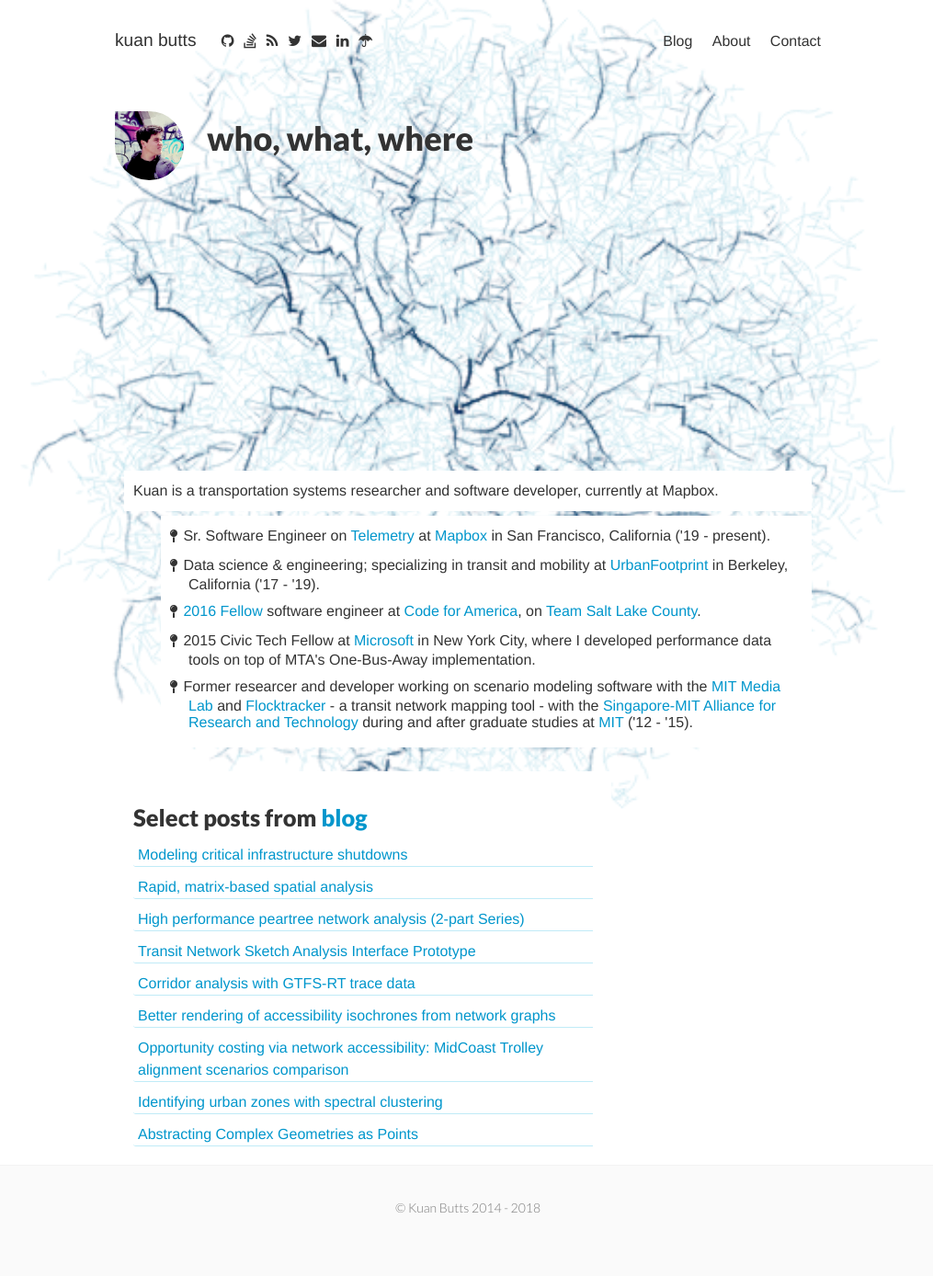
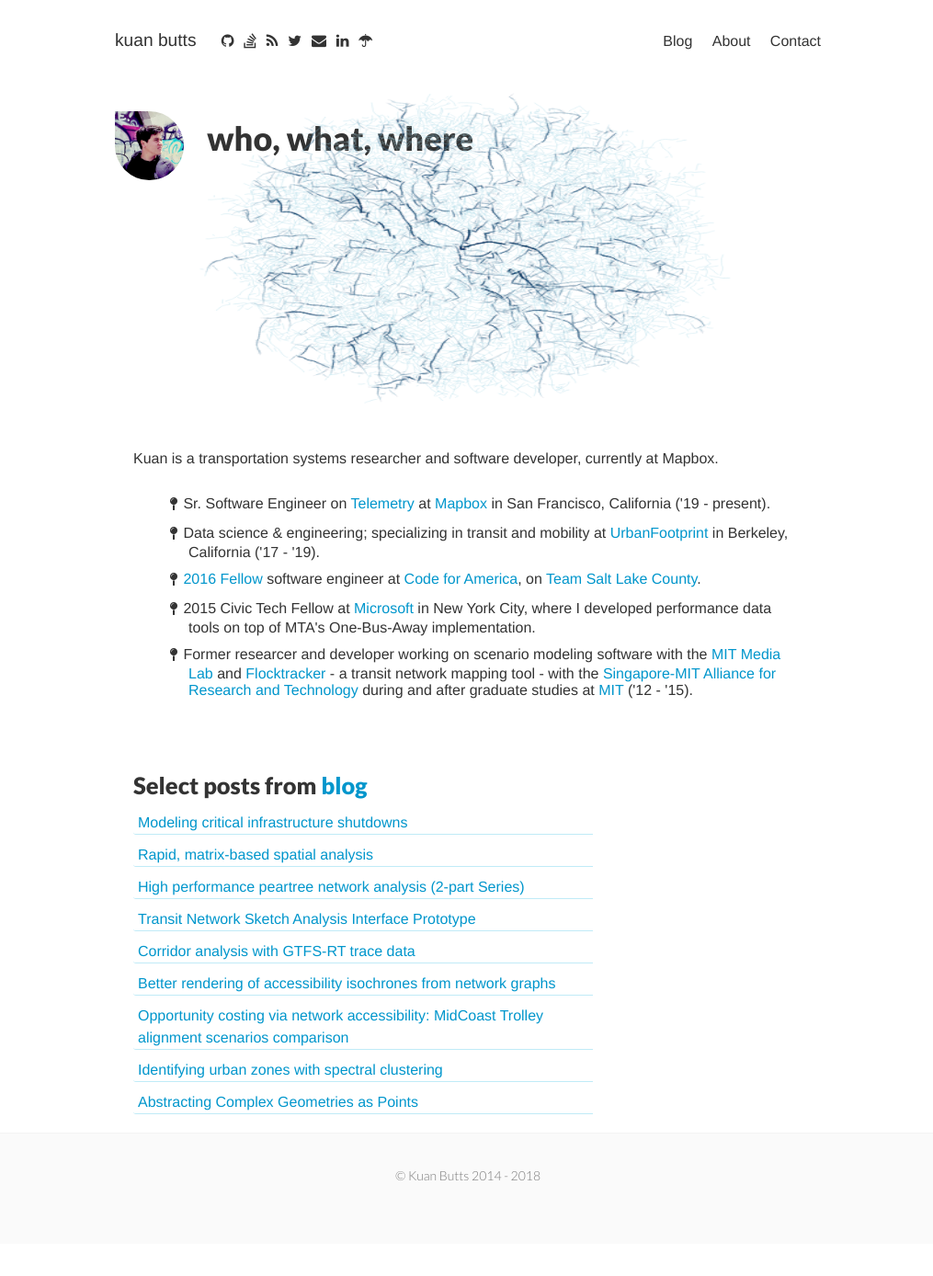
Before and after one commit to kuanb/kuanb.github.io, a Jekyll site: the page built from index.html, in a window 1280 px wide. Shown: the whole page at 92% size, without its empty margins (131-1146 px from the left). Built offline with Jekyll 4.4.1, drawn with Linux system fonts in a browser that asks for light colours; nearby versions of some CDN libraries; after the commit the page ends 1353 px from its top, so only the background shows below that.

Commit message:
update styles, favicon

```diff
--- a/_includes/head.html
+++ b/_includes/head.html
@@ -15,7 +15,7 @@
     <link href='//fonts.googleapis.com/css?family=Merriweather:900,900italic,300,300italic' rel='stylesheet' type='text/css'>
     <link href='//fonts.googleapis.com/css?family=Lato:900,300' rel='stylesheet' type='text/css'>
     {% if site.show_social_icons or site.show_sharing_icons %}
-      <link href="//maxcdn.bootstrapcdn.com/font-awesome/4.2.0/css/font-awesome.min.css" rel="stylesheet">
+      <link href="//maxcdn.bootstrapcdn.com/font-awesome/4.7.0/css/font-awesome.min.css" rel="stylesheet">
     {% endif %}
 
 
@@ -29,20 +29,8 @@
     <meta property="og:site_name" content="{{ site.title | xml_escape }}">
 
     <!-- Icons -->
-    <link rel="apple-touch-icon" sizes="57x57" href="/apple-touch-icon-57x57.png">
-    <link rel="apple-touch-icon" sizes="114x114" href="/apple-touch-icon-114x114.png">
-    <link rel="apple-touch-icon" sizes="72x72" href="/apple-touch-icon-72x72.png">
-    <link rel="apple-touch-icon" sizes="144x144" href="/apple-touch-icon-144x144.png">
-    <link rel="apple-touch-icon" sizes="60x60" href="/apple-touch-icon-60x60.png">
-    <link rel="apple-touch-icon" sizes="120x120" href="/apple-touch-icon-120x120.png">
-    <link rel="apple-touch-icon" sizes="76x76" href="/apple-touch-icon-76x76.png">
-    <link rel="apple-touch-icon" sizes="152x152" href="/apple-touch-icon-152x152.png">
-    <link rel="apple-touch-icon" sizes="180x180" href="/apple-touch-icon-180x180.png">
-    <link rel="icon" type="image/png" href="/favicon-192x192.png" sizes="192x192">
-    <link rel="icon" type="image/png" href="/favicon-160x160.png" sizes="160x160">
-    <link rel="icon" type="image/png" href="/favicon-96x96.png" sizes="96x96">
-    <link rel="icon" type="image/png" href="/favicon-16x16.png" sizes="16x16">
-    <link rel="icon" type="image/png" href="/favicon-32x32.png" sizes="32x32">
+    <link rel="apple-touch-icon" href="/apple-touch-icon.png">
+    <link rel="icon" type="image/png" href="/favicon.png">
 
     {% if site.google_analytics %}
     <script type="text/javascript">
--- a/_layouts/default.html
+++ b/_layouts/default.html
@@ -1,12 +1,12 @@
 <!DOCTYPE html>
 <html>
 
-<canvas id='world' style=" width: 100%;
+<!-- <canvas id='world' style=" width: 100%;
                            top: -32px;
                            left: 0px;
                            position: fixed;
                            z-index: -1;">
-</canvas>
+</canvas> -->
 
 {% include head.html %}
 <body class="{% if site.animated %}animated fade-in-down{% endif %}">
--- a/_sass/_main.scss
+++ b/_sass/_main.scss
@@ -99,7 +99,6 @@
   margin-bottom: 5px;
 
   .blurb {
-    margin-top: 35px;
     line-height: 1em;
     font-size: 1rem;
     padding: 10px;
```
Also changed, not shown: apple-touch-icon.png.
